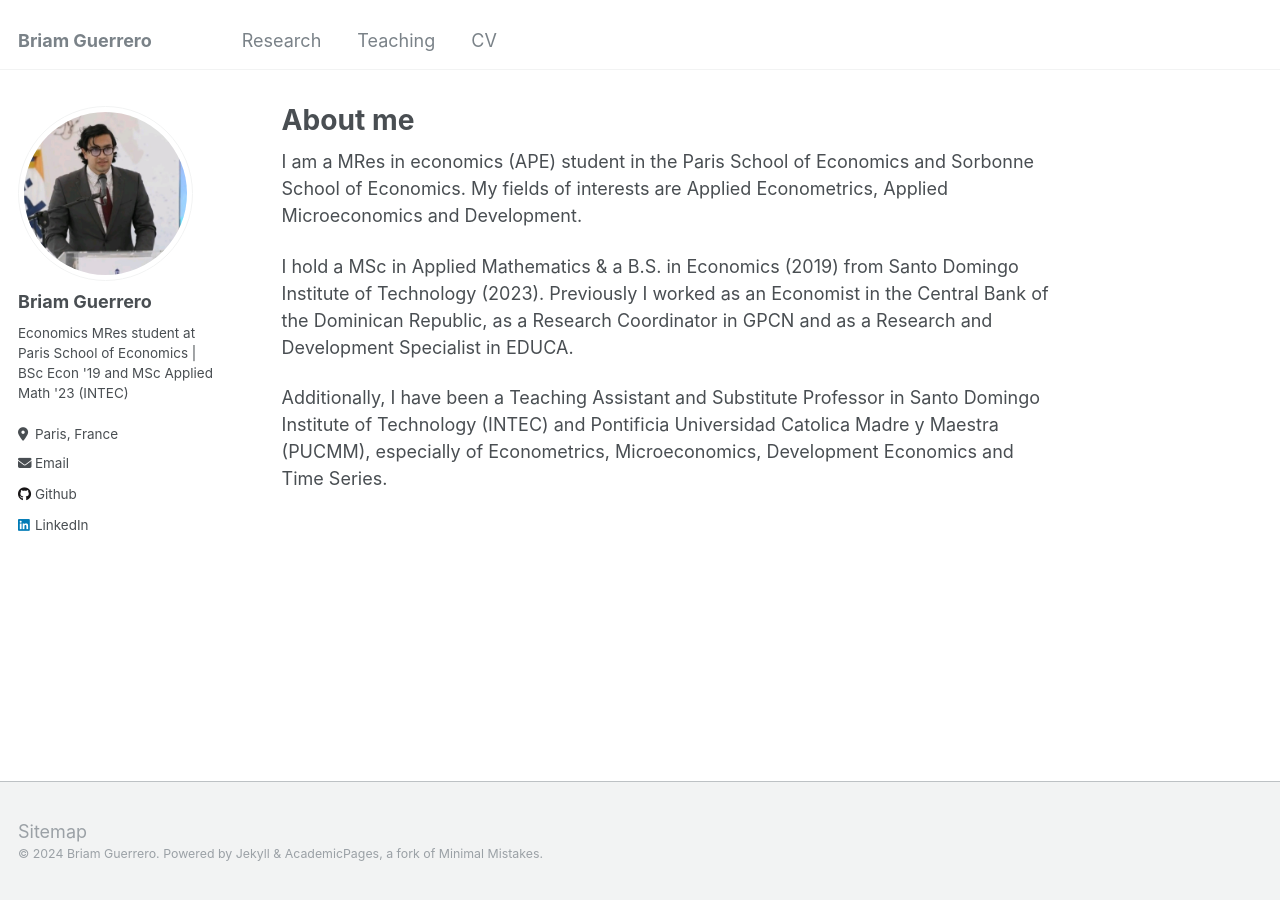
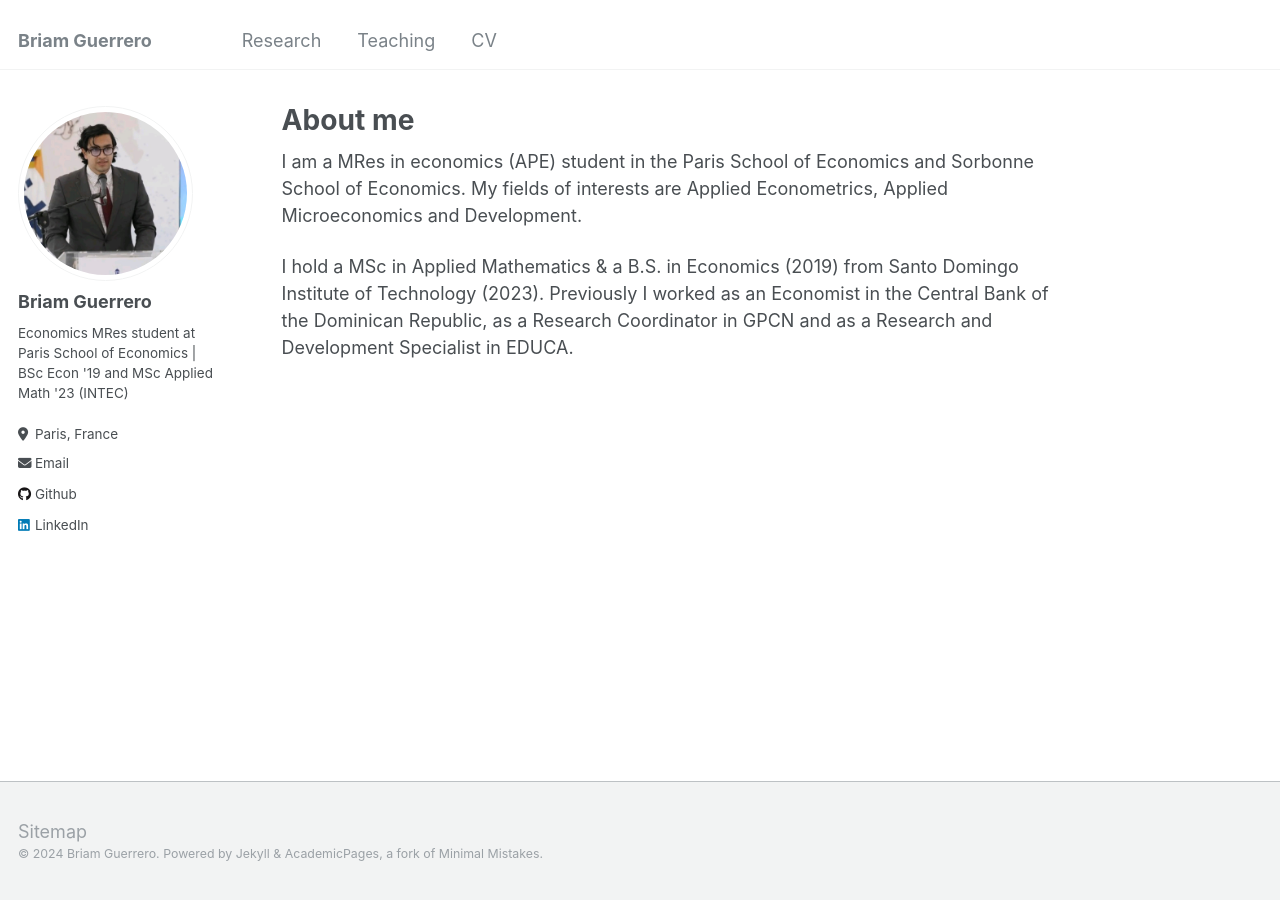
Before and after one commit to briamguerrerob/briamguerrerob.github.io, a Jekyll site: the page built from _pages/about.md, in a window 1280 px wide. Built offline with Jekyll 4.4.1, drawn with Linux system fonts in a browser that asks for light colours.

Commit message:
Update about.md

```diff
--- a/_pages/about.md
+++ b/_pages/about.md
@@ -11,5 +11,3 @@ redirect_from:
 I am a MRes in economics (APE) student in the Paris School of Economics and Sorbonne School of Economics. My fields of interests are Applied Econometrics, Applied Microeconomics and Development.
 
 I hold a MSc in Applied Mathematics & a B.S. in Economics (2019) from Santo Domingo Institute of Technology (2023). Previously I worked as an Economist in the Central Bank of the Dominican Republic, as a Research Coordinator in GPCN and as a Research and Development Specialist in EDUCA.
-
-Additionally, I have been a Teaching Assistant and Substitute Professor in Santo Domingo Institute of Technology (INTEC) and Pontificia Universidad Catolica Madre y Maestra (PUCMM), especially of Econometrics, Microeconomics, Development Economics and Time Series.
```
